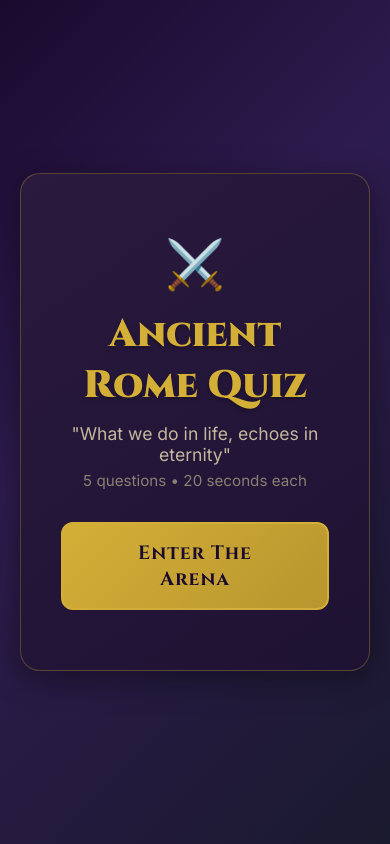
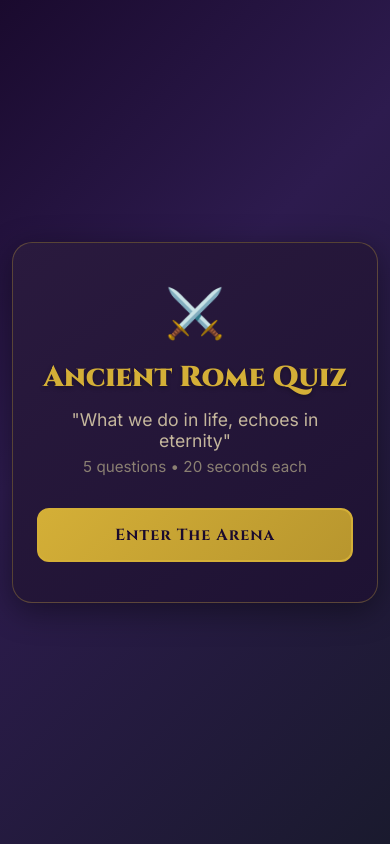
Before and after one commit to emil-weizman/ancient-rome-quiz, a React (Vite) app in the folder frontend/: page / in a window 390 px wide. Built offline with nearby package versions, Linux system fonts and the light colour scheme.

Commit message:
Add responsive design for mobile and tablet

```diff
--- a/frontend/src/components/Question/Question.module.css
+++ b/frontend/src/components/Question/Question.module.css
@@ -115,3 +115,14 @@
     transform: translateX(5px);
   }
 }
+
+@media (max-width: 600px) {
+  .questionText {
+    font-size: 1.1rem;
+  }
+
+  .choiceButton {
+    padding: 12px 16px;
+    font-size: 0.9rem;
+  }
+}
--- a/frontend/src/components/QuizScreen/QuizScreen.module.css
+++ b/frontend/src/components/QuizScreen/QuizScreen.module.css
@@ -36,3 +36,10 @@
   font-weight: 600;
   color: #d4af37;
 }
+
+@media (max-width: 600px) {
+  .container {
+    padding: 20px;
+    min-height: auto;
+  }
+}
--- a/frontend/src/components/ResultScreen/ResultScreen.module.css
+++ b/frontend/src/components/ResultScreen/ResultScreen.module.css
@@ -72,3 +72,17 @@
   font-size: 1.1rem;
   margin-bottom: 24px;
 }
+
+@media (max-width: 600px) {
+  .container {
+    padding: 32px 20px;
+  }
+
+  .title {
+    font-size: 1.5rem;
+  }
+
+  .emoji {
+    font-size: 2.5rem;
+  }
+}
--- a/frontend/src/components/StartScreen/StartScreen.module.css
+++ b/frontend/src/components/StartScreen/StartScreen.module.css
@@ -66,3 +66,19 @@
   font-size: 3rem;
   margin-bottom: 16px;
 }
+
+@media (max-width: 600px) {
+  .container {
+    padding: 40px 24px;
+  }
+
+  .title {
+    font-size: 1.8rem;
+  }
+
+  .startButton {
+    padding: 14px 36px;
+    font-size: 1rem;
+    width: 100%;
+  }
+}
--- a/frontend/src/styles/global.css
+++ b/frontend/src/styles/global.css
@@ -24,3 +24,17 @@ body {
   min-height: 100vh;
   padding: 20px;
 }
+
+@media (max-width: 600px) {
+  #root {
+    padding: 12px;
+    align-items: center;
+  }
+}
+
+@media (max-height: 500px) {
+  #root {
+    align-items: flex-start;
+    padding: 12px;
+  }
+}
```
